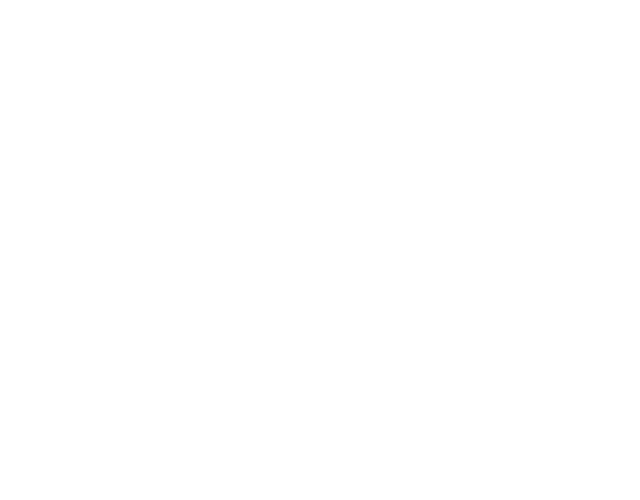
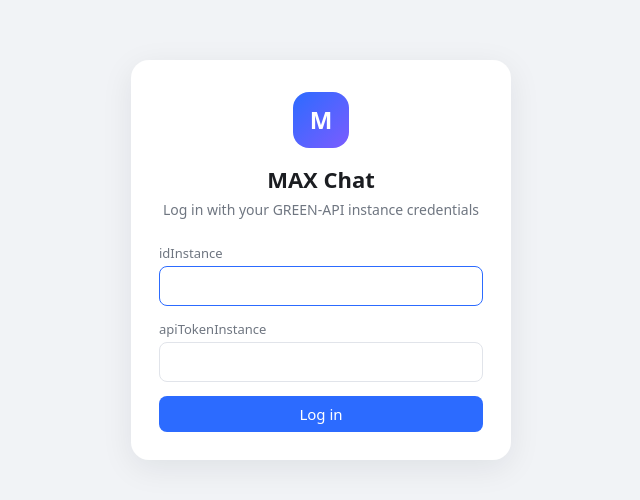
Before and after one commit to leerman/green, a React (Vite) app: page / in a window 1280 px wide. Shown: the part 140-640 px from the top of the page, without its empty margins (319-959 px from the left). Built offline with nearby package versions, Linux system fonts and the light colour scheme; no server answers.

Commit message:
feat: add login and messenger pages and wire the app
Task 5.4. fsd/insignificant-slice stays off: the D1 layout has single-consumer slices by design.

```diff
--- a/src/app/App.tsx
+++ b/src/app/App.tsx
@@ -1,3 +1,14 @@
+import { useEffect } from 'react'
+import { useSessionStore } from '@/entities/session'
+import { LoginPage } from '@/pages/login'
+import { MessengerPage } from '@/pages/messenger'
+import { initSessionLifecycle } from './model/session-lifecycle'
+
 export function App() {
-  return null
+  const ready = useSessionStore((s) => s.status === 'ready')
+
+  // Starts/stops the poller and clears chats in reaction to session changes.
+  useEffect(() => initSessionLifecycle(), [])
+
+  return ready ? <MessengerPage /> : <LoginPage />
 }
--- /dev/null
+++ b/src/pages/login/index.ts
@@ -0,0 +1 @@
+export { LoginPage } from './ui/LoginPage'
--- /dev/null
+++ b/src/pages/login/ui/LoginPage.module.css
@@ -0,0 +1,44 @@
+.page {
+  display: flex;
+  align-items: center;
+  justify-content: center;
+  min-height: 100%;
+  padding: 24px;
+  background: var(--color-bg-secondary);
+}
+
+.card {
+  width: 100%;
+  max-width: 380px;
+  padding: 32px 28px 28px;
+  border-radius: var(--radius-lg);
+  background: var(--color-bg);
+  box-shadow: 0 8px 32px rgb(16 24 40 / 8%);
+}
+
+.logo {
+  display: flex;
+  align-items: center;
+  justify-content: center;
+  width: 56px;
+  height: 56px;
+  margin: 0 auto 16px;
+  border-radius: 16px;
+  background: linear-gradient(135deg, #2c6bff, #7b5cff);
+  color: #fff;
+  font-size: 24px;
+  font-weight: 800;
+}
+
+.title {
+  margin: 0 0 6px;
+  font-size: 22px;
+  text-align: center;
+}
+
+.subtitle {
+  margin: 0 0 24px;
+  color: var(--color-text-secondary);
+  font-size: 14px;
+  text-align: center;
+}
--- /dev/null
+++ b/src/pages/login/ui/LoginPage.tsx
@@ -0,0 +1,17 @@
+import { LoginForm } from '@/features/auth'
+import styles from './LoginPage.module.css'
+
+export function LoginPage() {
+  return (
+    <main className={styles.page}>
+      <div className={styles.card}>
+        <div className={styles.logo} aria-hidden="true">
+          M
+        </div>
+        <h1 className={styles.title}>MAX Chat</h1>
+        <p className={styles.subtitle}>Log in with your GREEN-API instance credentials</p>
+        <LoginForm />
+      </div>
+    </main>
+  )
+}
--- /dev/null
+++ b/src/pages/messenger/index.ts
@@ -0,0 +1 @@
+export { MessengerPage } from './ui/MessengerPage'
--- /dev/null
+++ b/src/pages/messenger/ui/MessengerPage.module.css
@@ -0,0 +1,5 @@
+.page {
+  display: flex;
+  height: 100%;
+  overflow: hidden;
+}
--- /dev/null
+++ b/src/pages/messenger/ui/MessengerPage.tsx
@@ -0,0 +1,12 @@
+import { ChatWindow } from '@/widgets/chat-window'
+import { Sidebar } from '@/widgets/sidebar'
+import styles from './MessengerPage.module.css'
+
+export function MessengerPage() {
+  return (
+    <main className={styles.page}>
+      <Sidebar />
+      <ChatWindow />
+    </main>
+  )
+}
--- a/steiger.config.ts
+++ b/steiger.config.ts
@@ -4,8 +4,10 @@ import fsd from '@feature-sliced/steiger-plugin'
 export default defineConfig([
   ...fsd.configs.recommended,
   {
-    // TEMPORARY while slices are built bottom-up: a new slice has no consumers
-    // until widgets/pages use it. Re-enable in task 5.4 once everything is wired.
+    // The slice layout from design D1 intentionally has single-consumer slices
+    // (each widget belongs to one page, each feature to one widget). This rule
+    // would ask to merge them; layer boundaries, public APIs and cross-imports
+    // are still enforced by the other rules.
     rules: {
       'fsd/insignificant-slice': 'off',
     },
```
Also changed, not shown: openspec/changes/add-max-chat-ui/tasks.md (+1 -1 lines), 1 other file (tests, documents, lock files or other folders).
